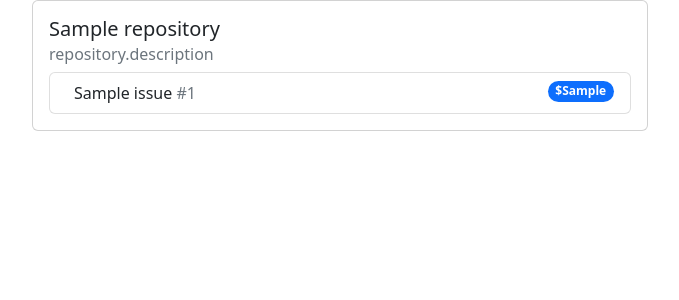
After one commit to stsdc/elementary-bounties, a Python web app: template app/templates/repository.html in a window 1280 px wide. The commit adds this page. Shown: the top 300 px of the page, without its empty margins (300-979 px from the left). Run offline with Jinja, Linux system fonts and the light colour scheme; the template is opened without the code that fills it: most values are stand-ins (such as "Sample title", 1, 10 or a date in 2020).

Commit message:
Add repo page and add an issue list

```diff
--- a/app/routers/posts.py
+++ b/app/routers/posts.py
@@ -10,7 +10,7 @@ from typing import Sequence, Annotated
 from app.deps import get_current_user
 
 
-router = APIRouter(prefix="/posts", tags=["posts"])
+router = APIRouter(prefix="/api/posts", tags=["api", "posts"])
 
 auth_user_dependency = Annotated[Users, Depends(get_current_user)]
 
--- a/app/routers/repositories.py
+++ b/app/routers/repositories.py
@@ -8,11 +8,9 @@ from app.db.schemas import repositories as repos_schema
 from app.deps import get_current_user
 
 
-router = APIRouter(prefix="/repositories", tags=["repositories"])
-
 auth_user_dependency = Annotated[Users, Depends(get_current_user)]
 
-router = APIRouter(prefix="/repositories", tags=["repositories"])
+router = APIRouter(prefix="/api/repositories", tags=["api", "repositories"])
 
 
 @router.get("/")
--- a/app/routers/users.py
+++ b/app/routers/users.py
@@ -10,7 +10,7 @@ from typing import Sequence, Annotated
 from app.deps import get_current_user
 
 
-router = APIRouter(prefix="/users", tags=["users"])
+router = APIRouter(prefix="/api/users", tags=["api", "users"])
 
 auth_user_dependency = Annotated[Users, Depends(get_current_user)]
 
--- /dev/null
+++ b/app/templates/repository.html
@@ -0,0 +1,46 @@
+<!DOCTYPE html>
+<html lang="en">
+
+<head>
+    <meta charset="UTF-8">
+    <meta http-equiv="X-UA-Compatible" content="IE=edge">
+    <meta name="viewport" content="width=device-width, initial-scale=1.0">
+    <link href="https://cdn.jsdelivr.net/npm/bootstrap@5.2.2/dist/css/bootstrap.min.css" rel="stylesheet"
+        integrity="sha384-Zenh87qX5JnK2Jl0vWa8Ck2rdkQ2Bzep5IDxbcnCeuOxjzrPF/et3URy9Bv1WTRi" crossorigin="anonymous">
+    <title>elementary | Bounties</title>
+</head>
+
+<body>
+    <div class="container-fluid">
+        <div class="row justify-content-center">
+            <div class="col-6">
+                <div class="card" style="width: 100%;">
+                    <div class="card-body">
+                        <h5 class="card-title">{{ repository.name }}</h5>
+                        <h6 class="card-subtitle mb-2 text-muted">repository.description</h6>
+                        <ul class="list-group">
+                            {% for issue in issues %}
+                            <li class="list-group-item d-flex justify-content-between align-items-start">
+                                <div class="ms-2 me-auto">
+                                  {{issue.title}}
+                                  <span class="text-secondary">#{{issue.issue_number}}</span>
+                                </div>
+                                <span class="badge bg-primary rounded-pill">${{issue.cumulative_bounty}}</span>
+                              </li>
+
+
+                            {% endfor %}
+                        </ul>
+                    </div>
+                </div>
+            </div>
+
+        </div>
+
+    </div>
+
+
+
+</body>
+
+</html>
```
Also changed, not shown: app/routers/index.py (+30 -5 lines), app/templates/index.html (+9 -5 lines).
